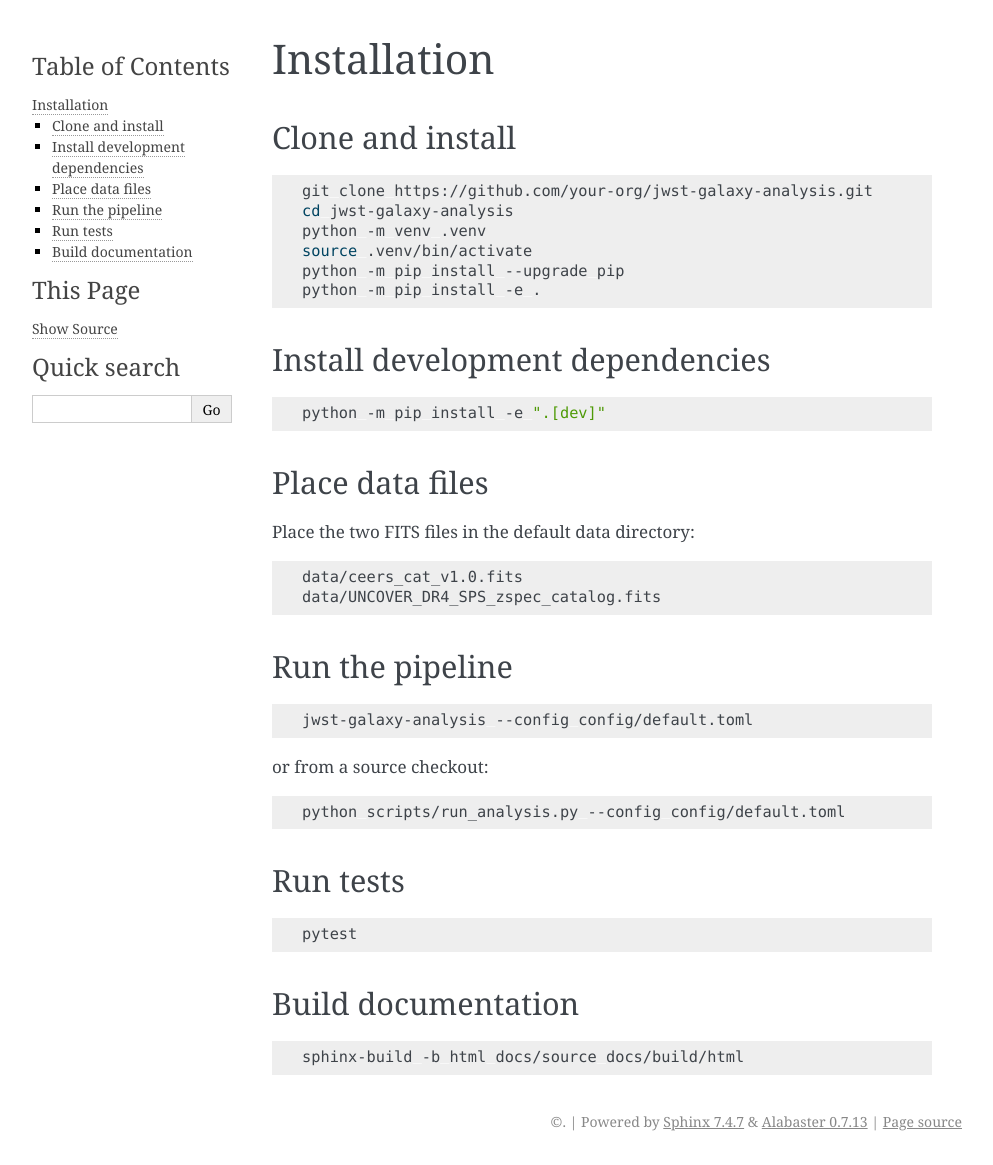
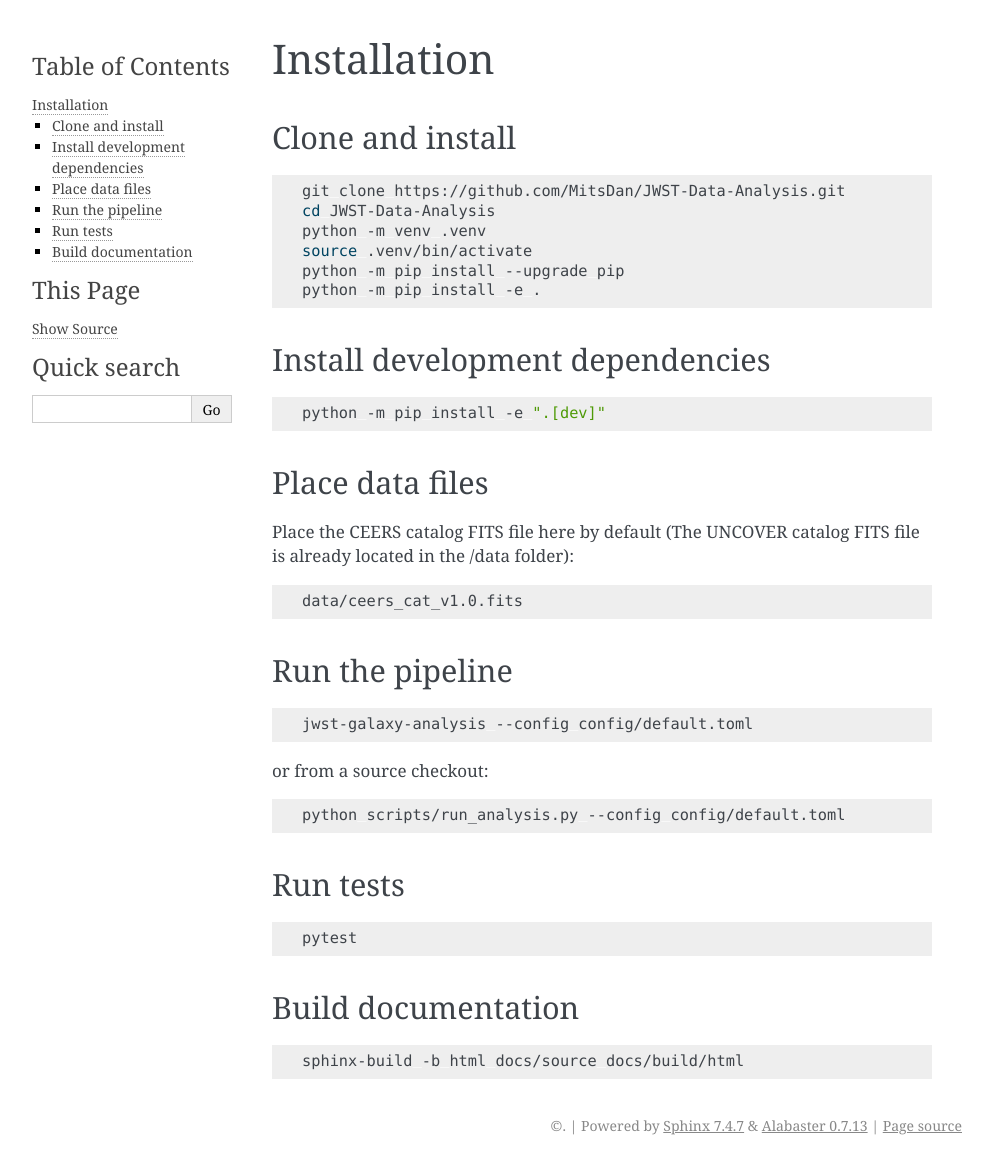
Before and after one commit to MitsDan/JWST-Data-Analysis, a Sphinx documentation site: the page built from docs/source/installation.rst, in a window 1280 px wide. Shown: the whole page, without its empty margins (148-1141 px from the left). Built offline with Sphinx 7.4.7, drawn with Linux system fonts in a browser that asks for light colours.

Commit message:
Update installation.rst

```diff
--- a/docs/source/installation.rst
+++ b/docs/source/installation.rst
@@ -6,8 +6,8 @@ Clone and install
 
 .. code-block:: bash
 
-   git clone https://github.com/your-org/jwst-galaxy-analysis.git
-   cd jwst-galaxy-analysis
+   git clone https://github.com/MitsDan/JWST-Data-Analysis.git
+   cd JWST-Data-Analysis
    python -m venv .venv
    source .venv/bin/activate
    python -m pip install --upgrade pip
@@ -23,12 +23,11 @@ Install development dependencies
 Place data files
 ----------------
 
-Place the two FITS files in the default data directory:
+Place the CEERS catalog FITS file here by default (The UNCOVER catalog FITS file is already located in the /data folder):
 
 .. code-block:: text
 
    data/ceers_cat_v1.0.fits
-   data/UNCOVER_DR4_SPS_zspec_catalog.fits
 
 Run the pipeline
 ----------------
```
